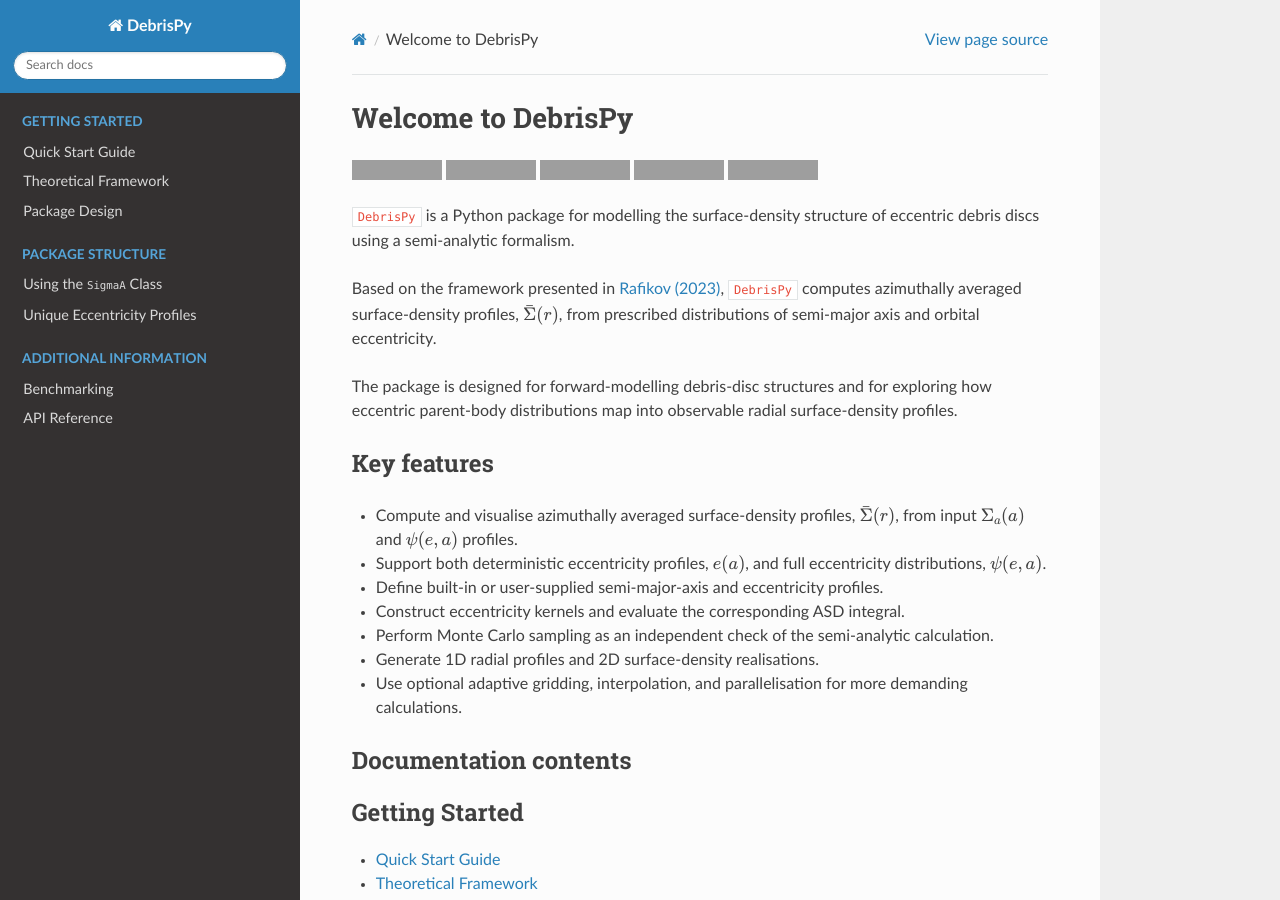
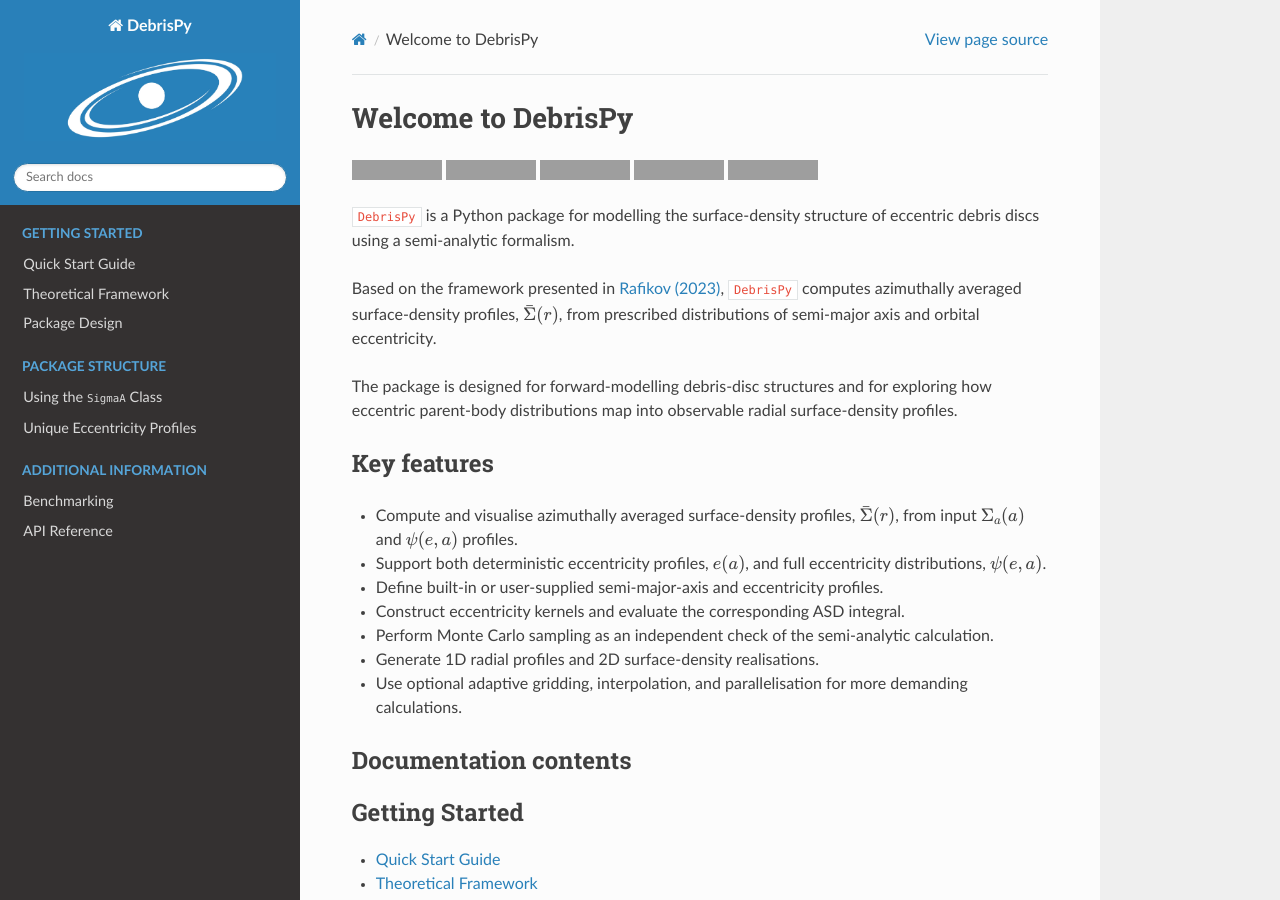
Before and after one commit to DenizAkansoy/DebrisPy, a Sphinx documentation site: the page built from docs/source/index.rst, in a window 1280 px wide and 900 px high. Built offline with Sphinx 7.4.7 and the Read the Docs theme 3.1.0, drawn with Linux system fonts in a browser that asks for light colours; pages that are not in the unit, such as notebooks, are missing from menus; grey boxes are pictures that could not be loaded.

Commit message:
updated config

```diff
--- a/docs/source/conf.py
+++ b/docs/source/conf.py
@@ -59,7 +59,7 @@ nbsphinx_execute = 'auto'
 html_theme = 'sphinx_rtd_theme'
 html_static_path = ['_static']
 
-html_logo = '_static/debrispy_logo.jpeg'
+html_logo = '_static/DebrisPy_Logo.jpeg'
 
 html_theme_options = {
     'logo_only': False,
```
